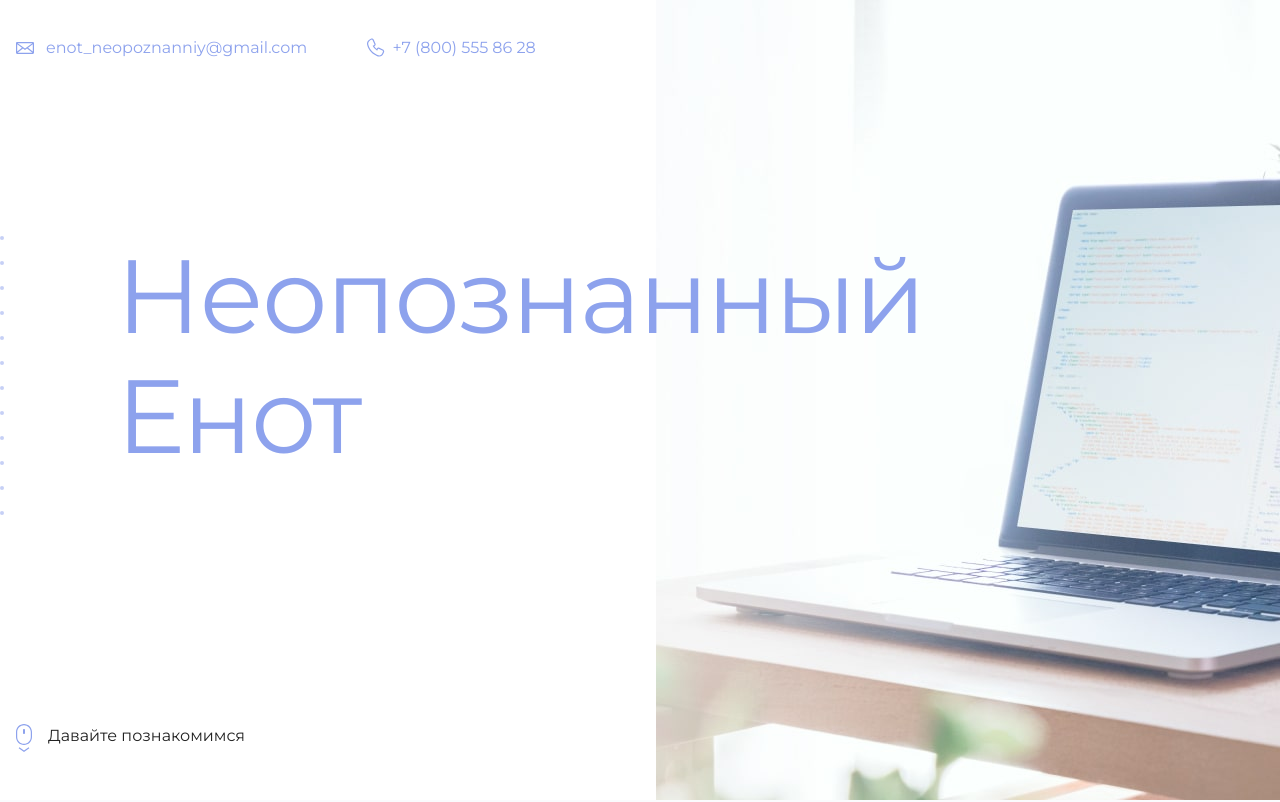
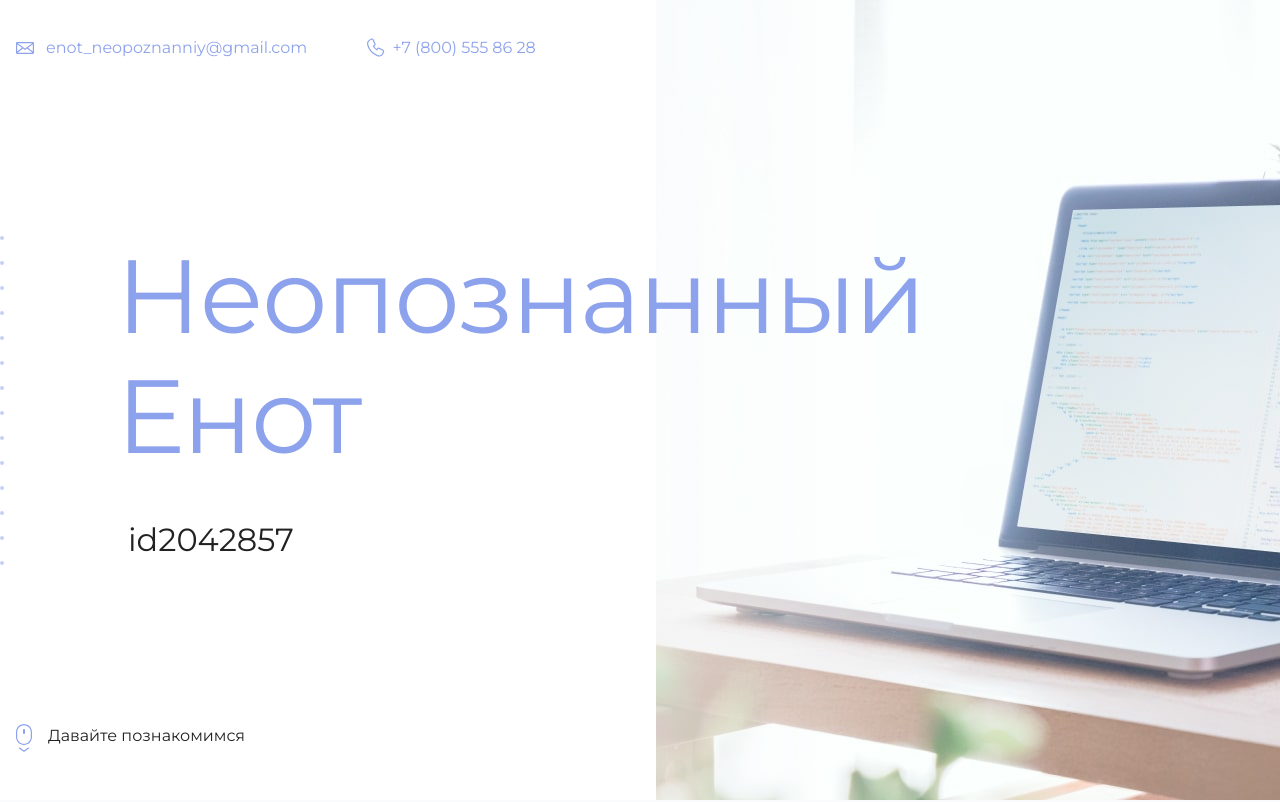
Before and after one commit to ERS86/github-pages-example, a plain HTML site: page index.html in a window 1280 px wide. Shown: the top 802 px of the page. Drawn offline with Linux system fonts and the light colour scheme.

Commit message:
Удалил символы < > вокруг текста id в параграфе.

```diff
--- a/index.html
+++ b/index.html
@@ -19,7 +19,7 @@
       <section class="hero-image">
         <div class="container">
           <h1 class="heading">Неопознанный Енот</h1>
-          <p><id2042857></p>
+          <p>id2042857</p>
         </div>
       </section>
 
```
